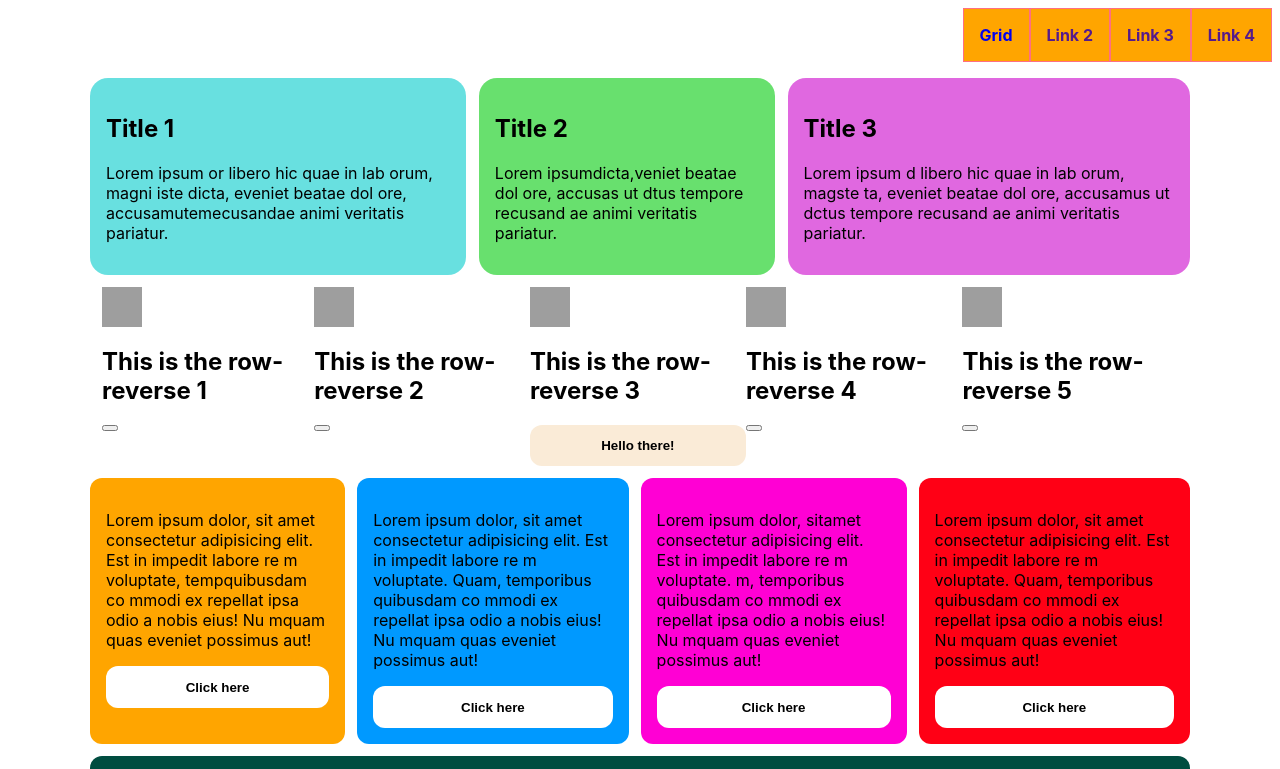
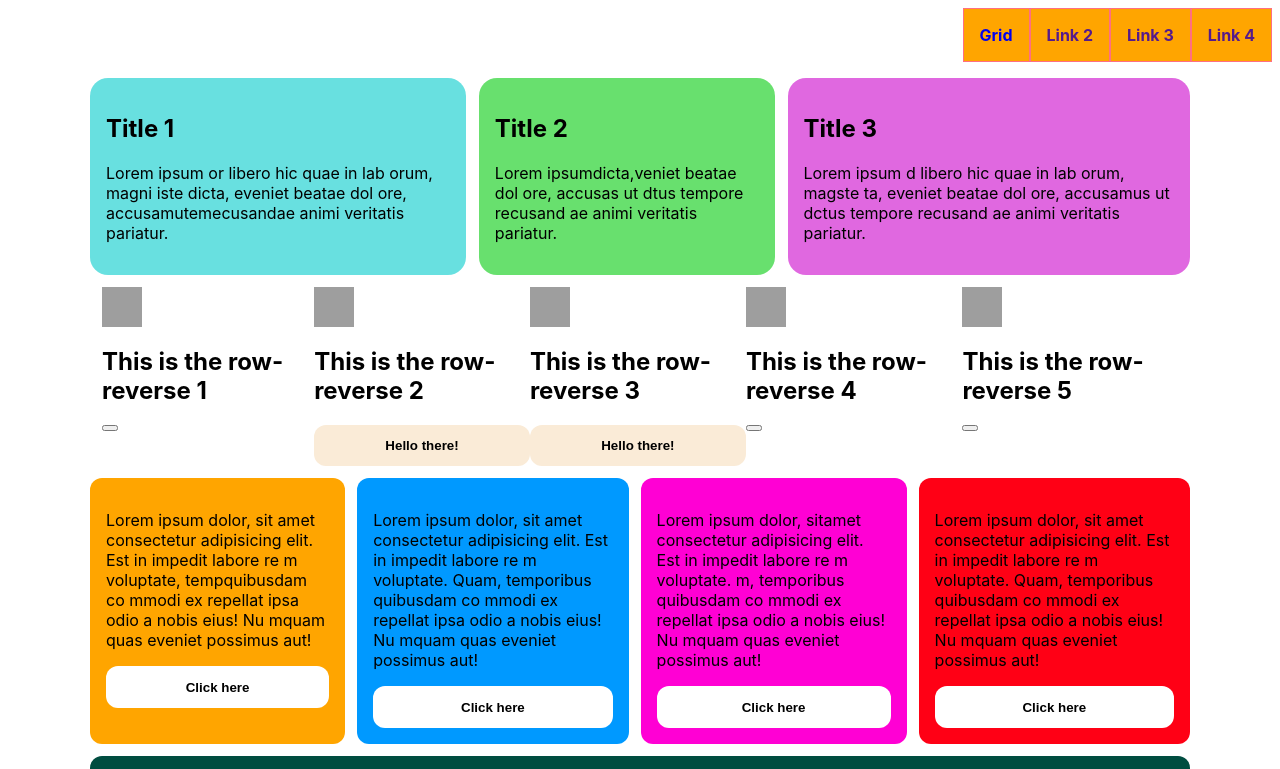
Before and after one commit to Liyana04/grid, a plain HTML site: page flex.html in a window 1280 px wide. Shown: the top 769 px of the page. Drawn offline with nearby package versions, Linux system fonts and the light colour scheme; grey boxes are pictures that could not be loaded.

Commit message:
edit html

```diff
--- a/flex.html
+++ b/flex.html
@@ -58,7 +58,7 @@
                 <div id="flex-card2">
                     <img src="https://images6.alphacoders.com/311/thumb-1920-311212.jpg" alt="domo">
                     <h2>This is the row-reverse 2</h2>
-                    <button></button>
+                    <button class="flex-button" style="background-color: antiquewhite;">Hello there!</button>
                 </div>
                 <div id="flex-card3">
                     <img src="https://images6.alphacoders.com/311/thumb-1920-311212.jpg" alt="domo">
```
